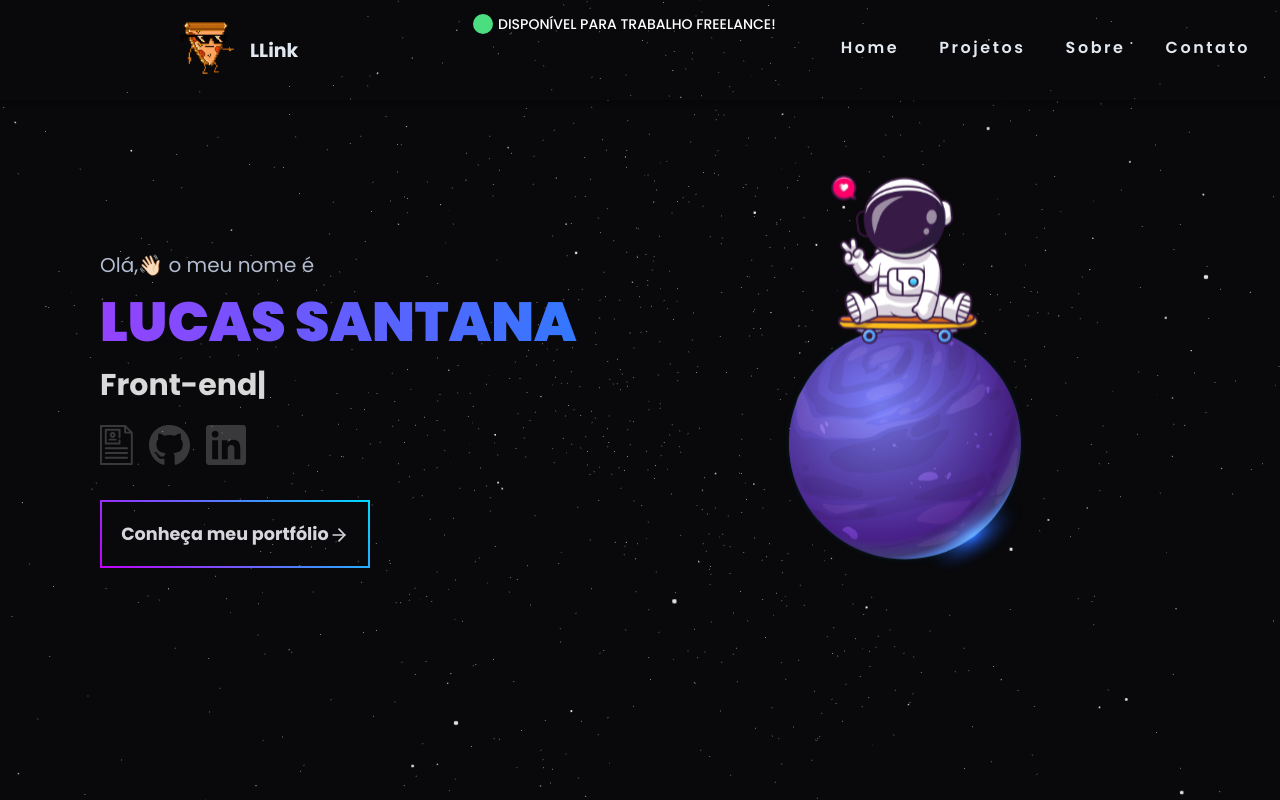
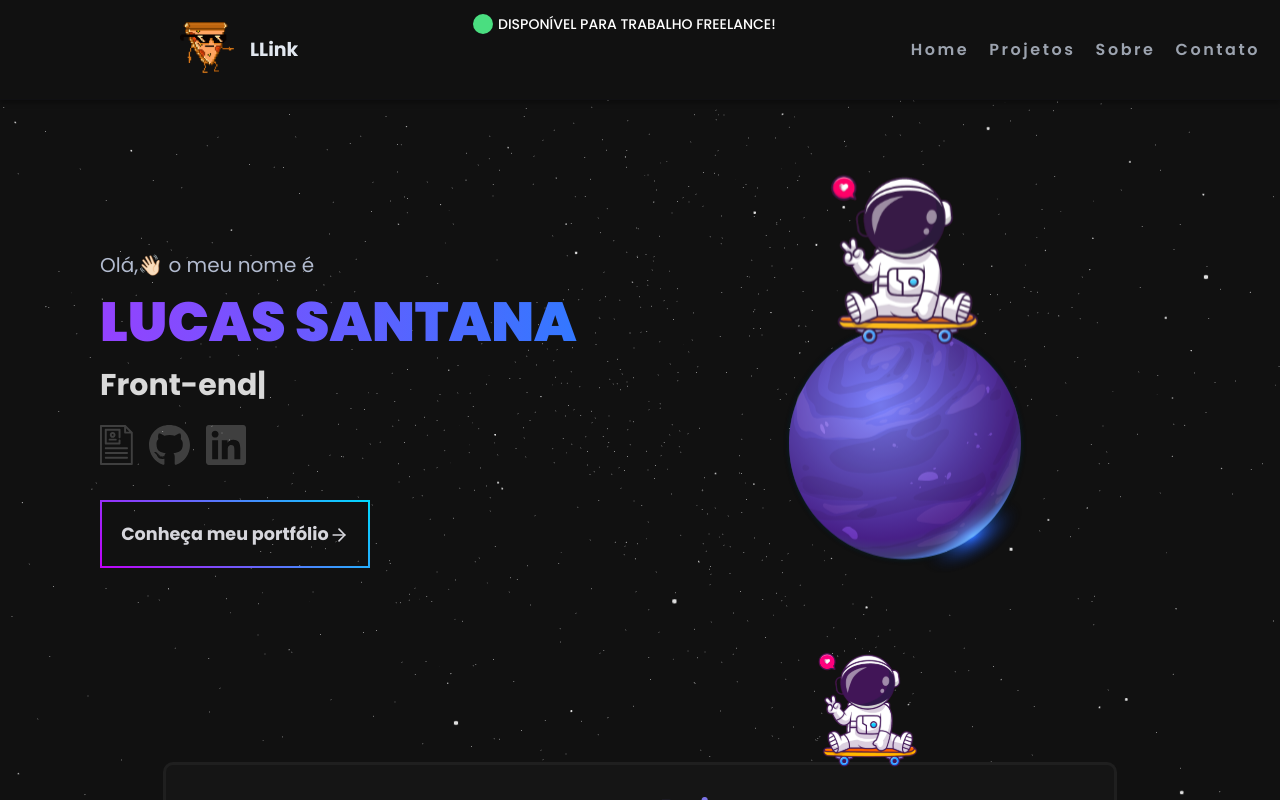
Before and after one commit to arthurjunior/arthurcarvalho, a React (Vite) app: page / in a window 1280 px wide. Shown: the top 800 px of the page. Built offline with nearby package versions, Linux system fonts and the light colour scheme.

Commit message:
Refactor 🛠: Home

```diff
--- a/src/Pages/Home/index.tsx
+++ b/src/Pages/Home/index.tsx
@@ -1,28 +1,26 @@
 import Menu from "../../components/Menu";
 import StatusJob from "../../components/StatusJob";
-import { ContainerStatus, HomeContainer, LogoSkater } from "./styles";
-import imgSkater from "../../assets/images/LogoBanner.svg";
+import { ContainerStatus, BannerContainer, LogoSkater } from "./styles";
 import Title from "../../components/Title";
 import StarsCanvas from "../../components/Stars";
 import CardAbout from "../../components/CardAbout";
-
+import skater from "../../assets/images/LogoBanner.svg"
 export default function Home() {
   return (
     <>
-      <StarsCanvas/>
-      <HomeContainer>
-        <ContainerStatus>
-          <StatusJob />
-        </ContainerStatus>
+      <StarsCanvas />
+      <ContainerStatus>
+        <StatusJob />
+      </ContainerStatus>
+      <BannerContainer>
         <Menu />
         <Title />
-        <LogoSkater>
-          <img src={imgSkater} alt="" />
-        </LogoSkater>
-      </HomeContainer>
+       <LogoSkater>
+        <img src={skater} alt="" />
+       </LogoSkater>
+      </BannerContainer>
 
-      <CardAbout/>
-
+      <CardAbout />
     </>
   );
 }
--- a/src/Pages/Home/styles.ts
+++ b/src/Pages/Home/styles.ts
@@ -45,13 +45,44 @@ export const LogoSkater = styled.div`
   }
 `;
 
-export const HomeContainer = styled.section`
-  height: 70rem;
+export const BannerContainer = styled.section`
+  height: 50rem;
   display: flex;
   align-items: center;
-  justify-content: center;
+  justify-content: space-between;
 
   @media (max-width: 995px) {
     display: block;
   }
 `;
+
+export const SloganContainer = styled.div `
+    max-width: 60rem;
+
+    margin-top: 7rem;
+    margin-right: 2rem;
+    text-align:justify;
+    /* background-color:#1f1f1f; */
+    border-radius: 1rem;
+    padding: 2rem;
+    border: 2px solid  #1f1f1f;
+  > h1  {
+    color: #ffffff;
+    font-size: 3rem;
+
+
+    > span {
+      color:#9243fe;
+    }
+  }
+
+  @media (max-width: 995px) {
+    h1 {
+
+      text-align: center;
+      font-size: 2.1rem;;
+    }
+
+    margin-right: 0rem;
+  }
+`
--- a/src/components/CardAbout/index.tsx
+++ b/src/components/CardAbout/index.tsx
@@ -7,10 +7,12 @@ import {
 } from "./styles";
 import astrounataCoffee from "../../assets/images/astronauta-cafe.png";
 import { ArrowRight, TelegramLogo } from "phosphor-react";
+import CardAnimation from "../CardAnimation";
 export default function CardAbout() {
   return (
     <>
       <ContainerAbout>
+        <CardAnimation />
         <ContentAbout>
           <div className="aboutImg">
             <img src={astrounataCoffee} alt="" />
--- a/src/components/CardAbout/styles.ts
+++ b/src/components/CardAbout/styles.ts
@@ -6,18 +6,24 @@ export const ContainerAbout = styled.section`
   align-items: center;
   flex-direction: column;
   justify-content: center;
-  margin-top: 10rem;
+  margin-top: 19rem;
+  position: relative;
+
+  @media (min-width: 995px) {
+    margin-top: 15rem;
+  }
 `;
 
 export const ContentAbout = styled.section`
   display: flex;
   flex-direction: column;
   align-items: center;
-  background-color: #1e1e25;
+  background-color: #151515;
   border-radius: 1rem;
   padding: 2.4rem;
   margin-top: 8rem;
   margin-bottom: 4rem;
+  border: 3px solid #1f1f1f;
 
   .aboutImg {
     display: flex;
@@ -27,6 +33,7 @@ export const ContentAbout = styled.section`
 
     img {
       width: 18rem;
+      filter: drop-shadow(1px 1px 10px #8485f6);
     }
 
     @media (min-width: 995px) {
--- /dev/null
+++ b/src/components/CardAnimation/index.tsx
@@ -0,0 +1,13 @@
+import imgSkatista from "../../assets/images/astronauta.svg";
+import { CardContainer, CardContent } from "./styles";
+export default function CardAnimation() {
+  return (
+    <>
+      <CardContainer>
+        <CardContent>
+          <img src={imgSkatista} alt="" />
+        </CardContent>
+      </CardContainer>
+    </>
+  );
+}
--- /dev/null
+++ b/src/components/CardAnimation/styles.ts
@@ -0,0 +1,54 @@
+import styled from "styled-components";
+export const CardContainer = styled.section`
+  width: 100%;
+  overflow: hidden;
+  display: flex;
+  align-items: center;
+  justify-content: center;
+  z-index: 1;
+  position: absolute;
+  top: -2rem;
+
+  @keyframes skate-animation {
+    0% {
+      transform: translate(250%);
+    }
+
+    100% {
+      transform: translate(-250%);
+    }
+  }
+
+
+
+
+  @media (max-width: 995px) {
+    @keyframes skate-animation {
+      0% {
+        transform: translate(100%);
+      }
+
+      100% {
+        transform: translate(-100%);
+      }
+    }
+  }
+
+  img {
+    width: 12rem;
+    /* filter: drop-shadow(4px 4px 8px #8485f6); */
+    filter: saturate(150%);
+  }
+`;
+
+export const CardContent = styled.section`
+  display: flex;
+  justify-content: center;
+  text-align: center;
+  align-items: center;
+  animation: skate-animation 5s linear infinite alternate-reverse;
+
+  @media (max-width: 995px) {
+    animation: skate-animation 2s linear infinite alternate-reverse;
+  }
+`;
--- a/src/components/LogoTitle/index.tsx
+++ b/src/components/LogoTitle/index.tsx
@@ -3,11 +3,11 @@ import { SpanTitle } from "./styles";
 export default function LogoTitle() {
   return (
     <>
-      <SpanTitle>L</SpanTitle>
-      <SpanTitle>L</SpanTitle>
-      <SpanTitle>i</SpanTitle>
-      <SpanTitle>n</SpanTitle>
-      <SpanTitle>k</SpanTitle>
+      <SpanTitle style={{animation: "0.5s ease 0.3s 1 normal forwards running titleFade"}}>L</SpanTitle>
+      <SpanTitle style={{animation: "0.5s ease 0.442857s 1 normal forwards running titleFade"}}>L</SpanTitle>
+      <SpanTitle style={{animation: "0.5s ease 0.585714s 1 normal forwards running titleFade"}}>i</SpanTitle>
+      <SpanTitle style={{animation: "0.5s ease 0.728571s 1 normal forwards running titleFade"}}>n</SpanTitle>
+      <SpanTitle style={{animation: "0.5s ease 0.871429s 1 normal forwards running titleFade"}}>k</SpanTitle>
     </>
   );
 }
--- a/src/components/LogoTitle/styles.ts
+++ b/src/components/LogoTitle/styles.ts
@@ -13,4 +13,15 @@ export const SpanTitle = styled.span`
     transition-duration: 100ms;
     margin-top: -0.5rem;
   }
+
+  @keyframes titleFade {
+    from {
+      opacity: 0;
+      transform: translateX(100px);
+    }
+    to {
+      opacity: 1;
+      transform: translateX(0);
+    }
+  }
 `;
--- a/src/components/Menu/styles.ts
+++ b/src/components/Menu/styles.ts
@@ -8,8 +8,10 @@ export const MenuContainer = styled.header`
   justify-content: space-between;
   padding: 0 2rem;
 
-  background: rgba(19, 19, 20, 0.05);
+  background: #111;
+  backdrop-filter: blur(24px);
   box-shadow: rgba(0, 0, 0, 0.25) 0px 4px 4px;
+  border-bottom: 1px solid #101013;
   position: fixed;
   top: 0px;
   left: 0px;
--- a/src/components/Navigation/index.tsx
+++ b/src/components/Navigation/index.tsx
@@ -5,17 +5,17 @@ export default function Navigation() {
     <>
       <Nav>
         <Link to="/">
-          <Li>Home</Li>
+          <Li style={{animation: "0.5s ease 0.3s 1 normal forwards running navLinkFade"}}>Home</Li>
         </Link>
 
         <Link to="/projetos">
-          <Li>Projetos</Li>
+          <Li style={{animation: "0.5s ease 0.442857s 1 normal forwards running navLinkFade"}}>Projetos</Li>
         </Link>
         <Link to="/sobre">
-          <Li>Sobre</Li>
+          <Li style={{animation: "0.5s ease 0.585714s 1 normal forwards running navLinkFade"}}>Sobre</Li>
         </Link>
         <Link to="/contato">
-          <Li>Contato</Li>
+          <Li style={{animation: "0.5s ease 0.728571s 1 normal forwards running navLinkFade"}}>Contato</Li>
         </Link>
       </Nav>
     </>
--- a/src/components/Navigation/styles.ts
+++ b/src/components/Navigation/styles.ts
@@ -1,3 +1,4 @@
+import { PointMaterial } from '@react-three/drei';
 import styled from "styled-components";
 
 export const Nav = styled.nav`
@@ -15,21 +16,51 @@ export const Nav = styled.nav`
 
 export const Li = styled.li`
   list-style: none;
-  color: #e2e8f0;
+  color: #9ca3af;
   font-size: 1.6rem;
   font-weight: 600;
   letter-spacing: 0.16em;
   /* text-transform: uppercase; */
   cursor: pointer;
   position: relative;
-  margin-bottom: 0.5rem;
-  background-color: transparent;
-  border-radius: 5px;
-  padding: 1rem;
-  transition: 0.3s;
+  /* margin-bottom: 0.5rem; */
+  /* background-color: transparent; */
+  /* border-radius: 5px;
+  padding: 1rem; */
+  /* &:hover {
+    background-color: #18181b;
+    color: #8485f6;
+  } */
+
+  &::after {
+    content: "";
+    position: absolute;
+    width: 100%;
+    transform: scaleX(0);
+    height: 1px;
+    bottom: -7px;
+    left: 0;
+    background: linear-gradient(270deg, #986dff 0%, #17161d 100%);
+    transform-origin: bottom right;
+    transition: transform 0.5s cubic-bezier(0.86, 0, 0.07, 1);
+  }
 
   &:hover {
-    background-color: #18181b;
-    color: #8485f6 ;
+    color: #ffffff;
+  }
+  &:hover::after {
+    transform: scaleX(1);
+    transform-origin: bottom left;
+  }
+
+  @keyframes navLinkFade {
+    from {
+      opacity: 0;
+      transform: translateX(100px);
+    }
+    to {
+      opacity: 1;
+      transform: translateX(0);
+    }
   }
 `;
--- a/src/styles/global.ts
+++ b/src/styles/global.ts
@@ -25,11 +25,14 @@ export default createGlobalStyle`
   }
   ::-webkit-scrollbar-thumb {
     border-radius: 0.5rem;
-    background-color: rgb(82, 82, 224);}
+    background-color: #635eff;}
   body {
     height: 100rem;
-    background: #09090b;
+    /* background: rgb(3,7,18);
+    background: linear-gradient(90deg, rgba(3,7,18,1) 0%, rgba(30,30,37,1) 35%, rgba(6,5,5,1) 100%); */
+    background-color: rgb(17,17,17);
   }
+
 
   a {
     text-decoration: none;
```
Also changed, not shown: src/assets/images/astronauta.svg (added).
